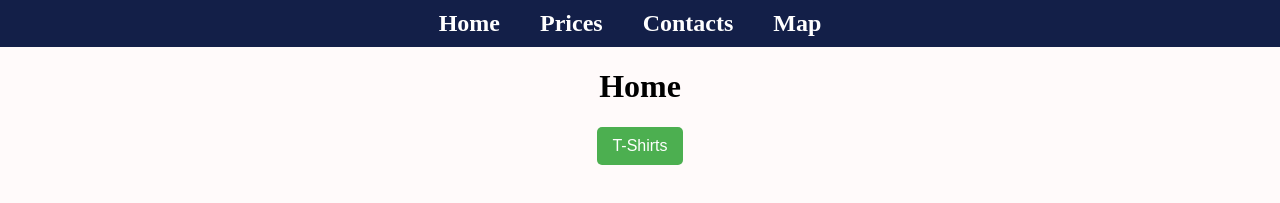
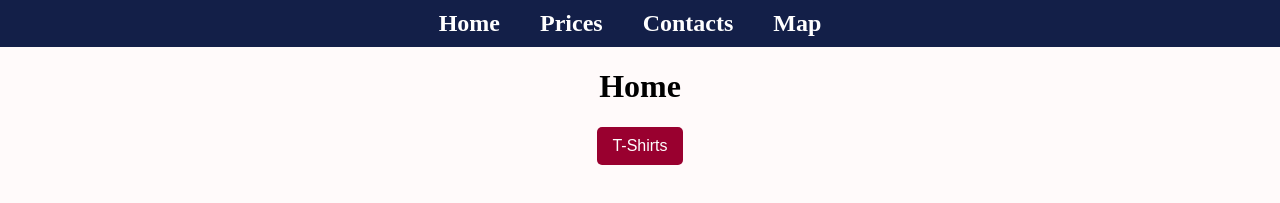
Before and after one commit to andrewlin27/chilifest-builds, a React (Create React App) app: page / in a window 1280 px wide. Shown: the top 203 px of the page. Built offline with nearby package versions, Linux system fonts and the light colour scheme.

Commit message:
minor changes

```diff
--- a/src/components/css/Home.css
+++ b/src/components/css/Home.css
@@ -13,7 +13,7 @@
 }
 
 .flip-all-button {
-    background-color: #4caf50;
+    background-color: #99002F;
     color: white;
     padding: 10px 15px;
     font-size: 16px;
@@ -27,5 +27,5 @@
 
   .flip-all-button:hover {
     box-shadow: 0 4px 8px rgba(0, 0, 0, 0.1);
-    background-color: #398a3f;
+    background-color: #D50141;
   }
```
